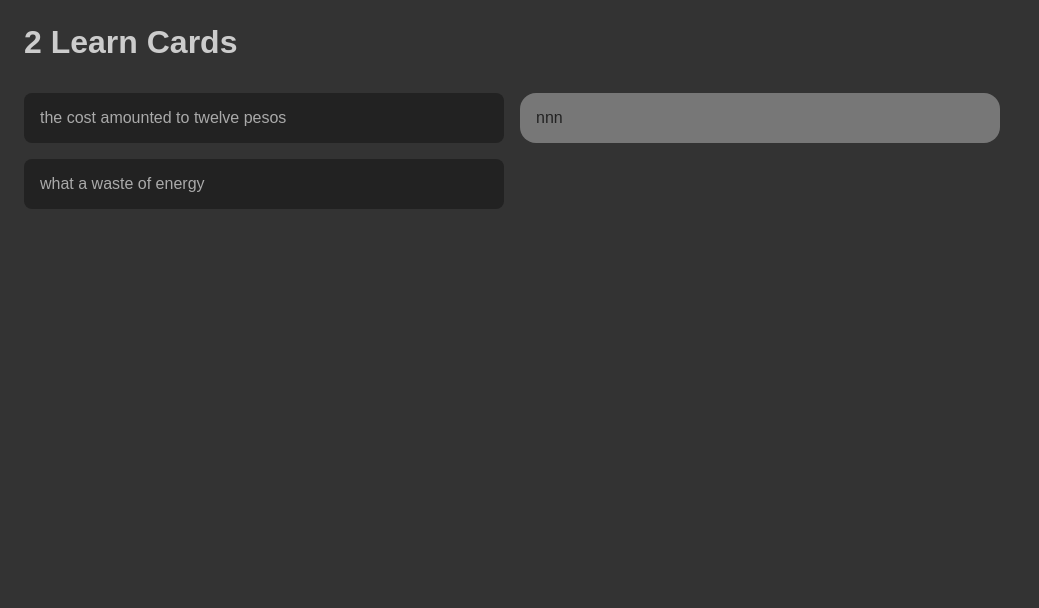
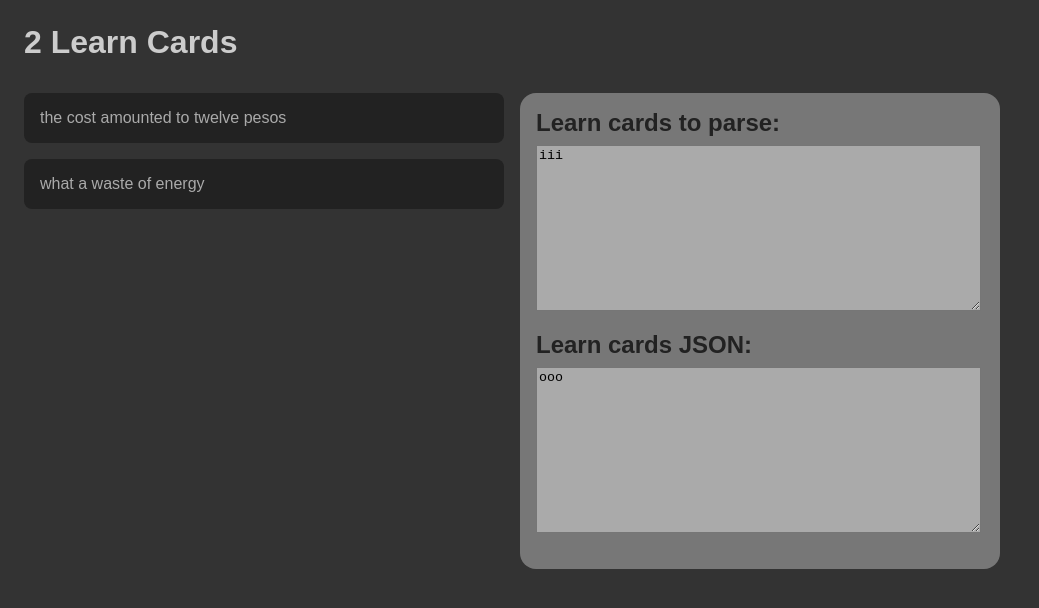
Before and after one commit to edwardtanguay/learncards, a React (Vite) app: page / in a window 1280 px wide. Shown: the top 608 px of the page, without its empty margins (0-1039 px from the left). Built offline with nearby package versions, Linux system fonts and the light colour scheme.

Commit message:
showing textareas

```diff
--- a/src/App.scss
+++ b/src/App.scss
@@ -30,6 +30,7 @@ body {
 						color: #aaa;
 						cursor: pointer;
 					}
+
 					div.back {
 						margin-top: .5rem;
 						color: lightgreen;
@@ -39,10 +40,6 @@ body {
 			}
 
 			section.dataArea {
-				h2 {
-					margin: 0 0 1rem 0;
-				}
-
 				.importBox {
 					background-color: #777;
 					padding: 1rem;
@@ -50,41 +47,18 @@ body {
 					border-radius: 1rem;
 					color: #222;
 
-					label {
-						font-weight: bold;
+					h2 {
+						margin: 0 0 0 0;
 					}
 
-					.theValue {
-						color: $dataColor;
+					textarea {
+						width: 98%;
+						height: 10rem;
+						margin-top: .5rem;
+						margin-bottom: 1rem;
+						background-color: #aaa;
 					}
 
-					div.row {
-						margin: 0 0 .5rem 0;
-
-						ul {
-							margin: .5rem 0 0 -.5rem;
-
-							li {
-								color: $dataColor;
-							}
-						}
-
-						.spinner {
-							font-size: 2rem;
-							color: #444;
-							animation: spin infinite 2s linear;
-						}
-
-						@keyframes spin {
-							from {
-								transform: rotate(0deg);
-							}
-
-							to {
-								transform: rotate(360deg);
-							}
-						}
-					}
 				}
 			}
 		}
--- a/src/components/ImportBox.tsx
+++ b/src/components/ImportBox.tsx
@@ -6,7 +6,10 @@ export const ImportBox = () => {
 
 	return (
 		<div className="importBox">
-			nnn
+			<h2>Learn cards to parse:</h2>
+			<textarea>{store.inputText}</textarea>
+			<h2>Learn cards JSON:</h2>
+			<textarea>{store.outputText}</textarea>
 		</div>
 	);
 };
--- a/src/store.tsx
+++ b/src/store.tsx
@@ -15,11 +15,15 @@ export interface ILearnCard {
 interface IStore {
 	learnCards: ILearnCard[];
 	setLearnCards: (learnCards: ILearnCard[]) => void;
+	inputText: string;
+	outputText: string;
 }
 
 export const useStore = create<IStore>(
 	(set): IStore => ({
 		learnCards: [],
 		setLearnCards: (learnCards: ILearnCard[]) => set((state) => ({ ...state, learnCards })),
+		inputText: 'iii',
+		outputText: 'ooo'
 	})
 );
```
